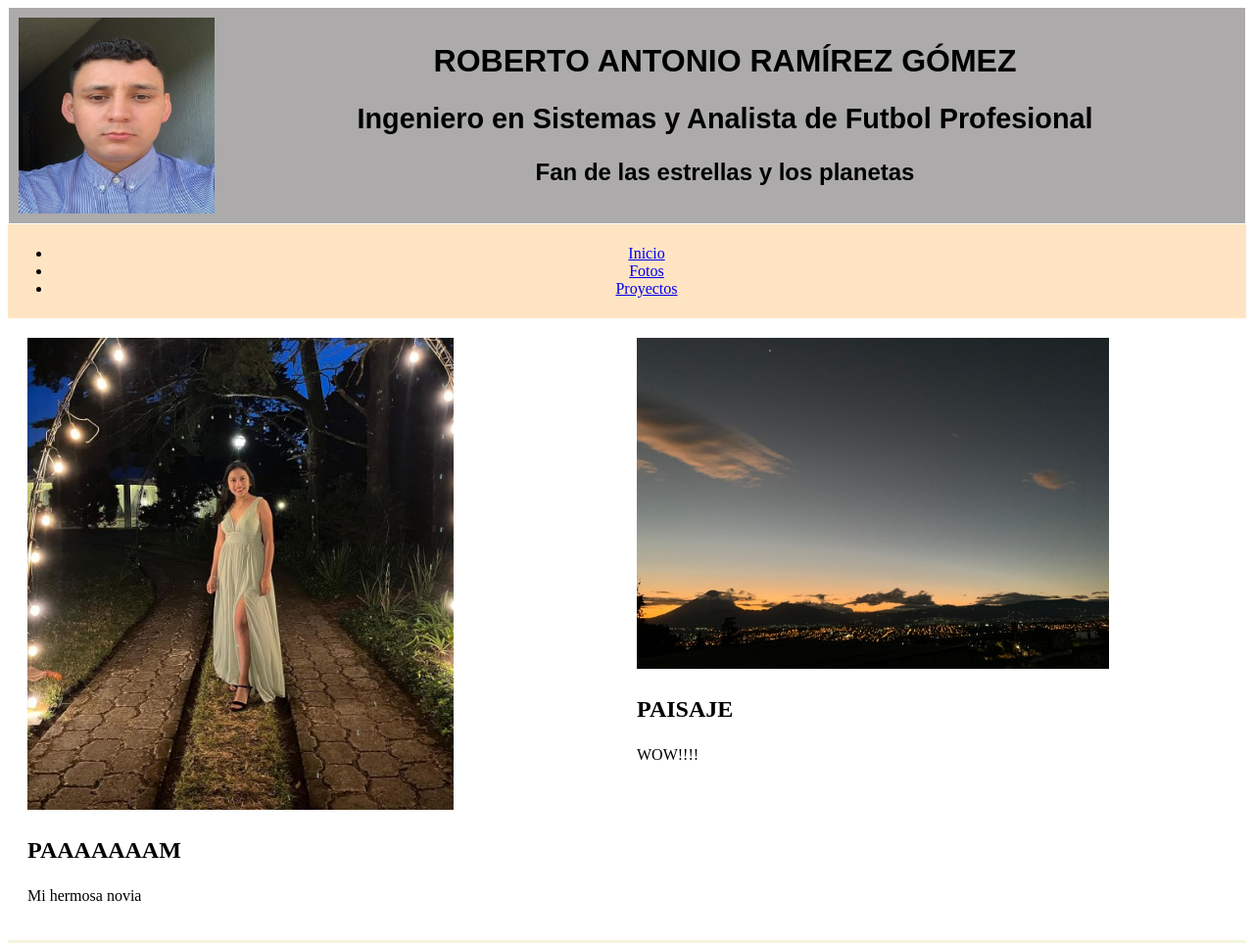
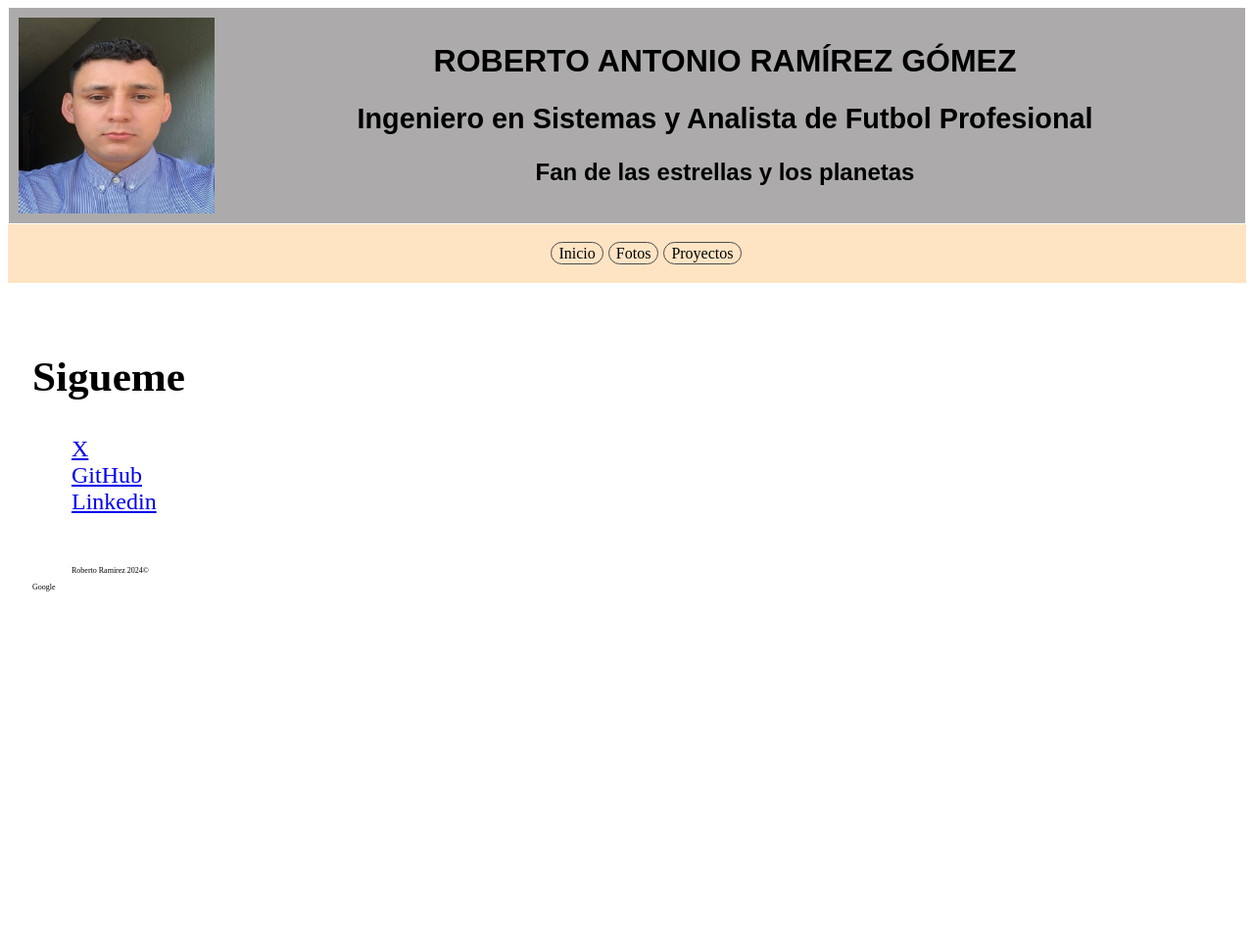
Before and after one commit to rramirezg18/PaginaWeb, a plain HTML site: page index.html in a window 1280 px wide. Shown: the top 963 px of the page at 98% size. After the commit the page ends 800 px from the top, so only its background shows below. Drawn offline with Linux system fonts and the light colour scheme.

Commit message:
version 0.5

```diff
--- a/css/style.css
+++ b/css/style.css
@@ -42,23 +42,6 @@ h3{
         text-align: center;
     }
 }
-#photos{
-    display: grid;
-    grid-template-columns: repeat(auto-fit, minmax(200px, 1fr));
-    gap: 20px;
-    padding: 20px;
-}
-
-.foto img{
-    max-width: 80%;
-    height: auto;
-}
-
-.foto :hover{
-    transform: scale(1.05);
-    transition: transform 0.2s
-}
-
 nav {
     background-color: bisque;
     font-size: medium;
@@ -66,15 +49,41 @@ nav {
     margin: 0;
     padding: 5px;
 }
+nav ul{
+    list-style-type: none;
+}
+nav li{
+    display: inline;
+    margin: 0px 1px 0px 0px;
+}
+nav li a{
+    padding: 2px 7px 2px;
+    color: #000;
+    border: 1px solid #4e4b4b;
+    border-radius: 80px;
+    text-decoration: none;
+}
+nav li a:hover{
+    background-color: #acaaaa;
+    color: azure;
+    text-decoration: none;
+}
 aside{
-    background-color: beige;
-    text-align: center;
-    margin: 1;
+    width: 20%;
+    margin-left: 15px;
+    margin-top: 25px;
     padding: 10px;
+    float: left;
+    font-size: 1.5em;
 }
 footer{
-    background-color: antiquewhite;
-    margin: 0;
-    padding: 3px;
-    text-align: center;
+    width: 95%;
+    clear: both;
+    margin-left: 15px;
+    margin-top: 25px;
+    padding: 10px;
+    font-size: 0.5em;
 }
+aside ul{
+    list-style-type: none;
+}
--- /dev/null
+++ b/css/stylephotos.css
@@ -0,0 +1,63 @@
+body{
+    margin: 0;
+    padding: 0;
+    background: linear-gradient(to right, #FFF9C4,#2196F3);
+}
+header{
+    text-align: center;
+    font-family: sans-serif;
+    margin: 1px;
+    padding: 10px;
+    display: block;
+    flex-wrap: wrap;
+
+}
+nav {
+    font-size: medium;
+    text-align: center;
+    margin: 0;
+    padding: 5px;
+}
+nav ul{
+    list-style-type: none;
+}
+nav li{
+    display: inline;
+    margin: 0px 1px 0px 0px;
+}
+nav li a{
+    padding: 2px 7px 2px;
+    color: #000;
+    border: 1px solid #4e4b4b;
+    border-radius: 80px;
+    text-decoration: none;
+}
+nav li a:hover{
+    background-color: #acaaaa;
+    color: azure;
+    text-decoration: none;
+}
+#photos{
+    display: grid;
+    grid-template-columns: repeat(auto-fit, minmax(200px, 1fr));
+    gap: 20px;
+    padding: 20px;
+}
+
+.foto img{
+    width: 400px;
+    height: 400px;
+}
+.foto1 img{
+    width: 400px;
+    height: 400px;
+}
+
+.foto :hover{
+    transform: scale(1.05);
+    transition: transform 0.2s
+}
+.foto1 :hover{
+    transform: scale(1.05);
+    transition: transform 0.2s
+}
--- a/index.html
+++ b/index.html
@@ -17,23 +17,11 @@
     </header>
     <nav >
         <ul>
-            <li><a href="inicio.html">Inicio</a></li>
-            <li><a href="contenido.html">Fotos</a></li>
+            <li><a href="index.html">Inicio</a></li>
+            <li><a href="fotos.html">Fotos</a></li>
             <li><a href="contacto.html">Proyectos</a></li>
         </ul>
     </nav>
-    <section id="photos">
-        <div class="foto">
-            <img src="./pam.jpg" alt="paaam">
-            <h3>PAAAAAAAM</h3>
-            <p>Mi hermosa novia</p>
-        </div>
-        <div class="foto">
-            <img src="./paisaje.jpg" alt="paisaje">
-            <h3>PAISAJE</h3>
-            <p>WOW!!!!</p>
-        </div>
-    </section>
     <aside >
         <h2>Sigueme</h2>
         <ul>
```
Also changed, not shown: fotos.html (added, +34 -0 lines).
